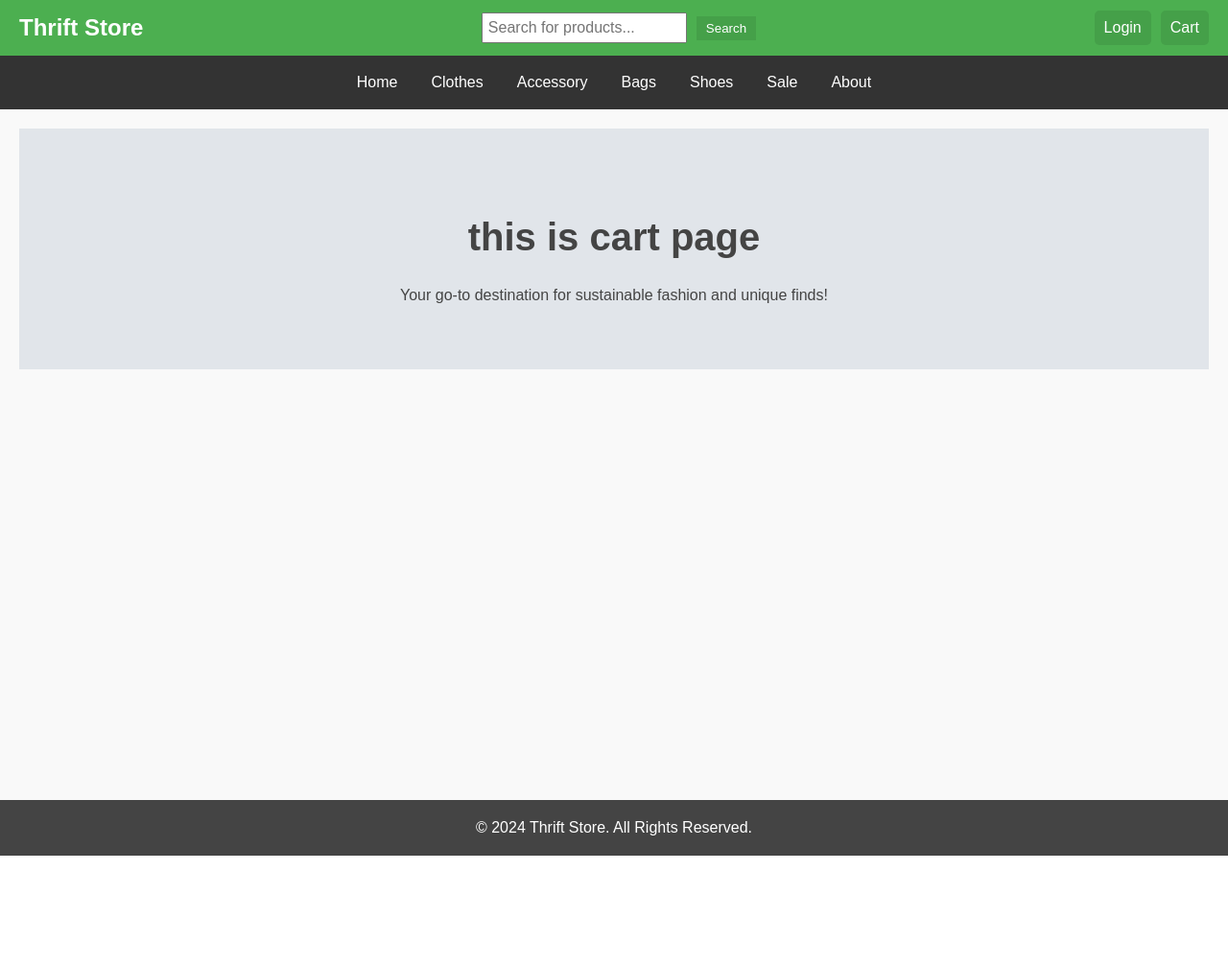
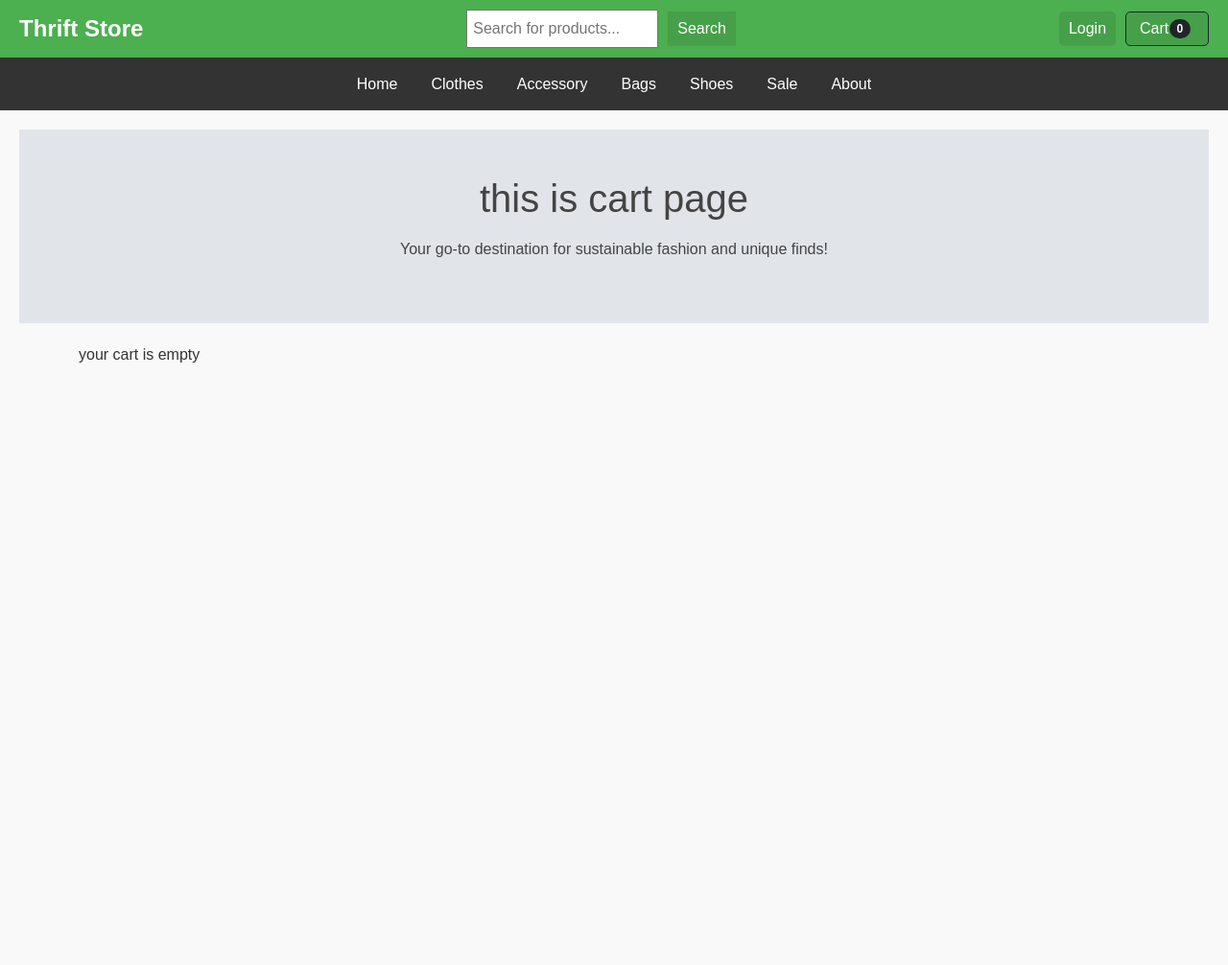
Before and after one commit to Shreya-724/Ecommerce, a Django app: page /cart/ in a window 1280 px wide. Shown: the top 1006 px of the page at 96% size. Before the commit the page ends 892 px from the top, so only its background shows below. Run offline with Django 5.2, Linux system fonts and the light colour scheme.

Commit message:
made some changes

```diff
--- a/project/app1/templates/base.html
+++ b/project/app1/templates/base.html
@@ -8,6 +8,7 @@
      <title>Thrift Store</title>
     <link href="{% static 'css/style.css' %}" rel="stylesheet"/>
     <script src="https://code.jquery.com/jquery-3.7.1.min.js" integrity="sha256-/JqT3SQfawRcv/BIHPThkBvs0OEvtFFmqPF/lYI/Cxo=" crossorigin="anonymous"></script>
+    <link href="https://cdn.jsdelivr.net/npm/bootstrap@5.3.3/dist/css/bootstrap.min.css" rel="stylesheet" integrity="sha384-QWTKZyjpPEjISv5WaRU9OFeRpok6YctnYmDr5pNlyT2bRjXh0JMhjY6hW+ALEwIH" crossorigin="anonymous">
 </head>
 <body>
     <div class="top-navbar">
@@ -18,7 +19,11 @@
         </div>
         <div class="auth-options">
             <a href="{% url 'login' %}">Login</a>
-            <a href="{% url 'cart_summary' %}">Cart</a>
+            <a href="{% url 'cart_summary' %}" class="btn btn-outline-dark"><i class="bi-cart-fill me-1"></i>Cart
+                <span class="badge bg-dark text-white ms-1 rounded-pill" id="cart_quantity">{{ cart|length }}
+
+
+            </span></a>
         </div>
     </div>
 
@@ -33,5 +38,6 @@
     <footer>
         &copy; 2024 Thrift Store. All Rights Reserved.
     </footer>
+    <script src="https://cdn.jsdelivr.net/npm/bootstrap@5.3.3/dist/js/bootstrap.bundle.min.js" integrity="sha384-YvpcrYf0tY3lHB60NNkmXc5s9fDVZLESaAA55NDzOxhy9GkcIdslK1eN7N6jIeHz" crossorigin="anonymous"></script>
 </body>
 </html>
--- a/project/app1/templates/category.html
+++ b/project/app1/templates/category.html
@@ -3,9 +3,6 @@
 
 {% block content %}
     <main>
-        <div class="banner">
-            category page
-        </div>
         <h1>Featured Products{{ category }}</h1>
                 <div class="product-grid">
                     {% for product in products %}
--- a/project/app1/templates/home.html
+++ b/project/app1/templates/home.html
@@ -3,11 +3,10 @@
 
 {% block content %}
     <main>
+        <img src="img1.jpg">
         <script src="https://cdn.jsdelivr.net/npm/bootstrap@5.3.3/dist/js/bootstrap.bundle.min.js" integrity="sha384-YvpcrYf0tY3lHB60NNkmXc5s9fDVZLESaAA55NDzOxhy9GkcIdslK1eN7N6jIeHz" crossorigin="anonymous"></script>
         <link href="https://cdn.jsdelivr.net/npm/bootstrap@5.3.3/dist/css/bootstrap.min.css" rel="stylesheet" integrity="sha384-QWTKZyjpPEjISv5WaRU9OFeRpok6YctnYmDr5pNlyT2bRjXh0JMhjY6hW+ALEwIH" crossorigin="anonymous">
-        <div class="banner">
-            Discover Thrift Treasures for Everyone!
-        </div>
+
         <h1>Featured Products</h1>
                 <div class="product-grid">
                     {% for product in products %}
--- a/project/cart/templates/cart_summary.html
+++ b/project/cart/templates/cart_summary.html
@@ -101,10 +101,127 @@ footer {
         <section class="about-banner">
             <h2>this is cart page</h2>
             <p>Your go-to destination for sustainable fashion and unique finds!</p>
+
         </section>
     </main>
 </body>
 </html>
+<div class="container">
+    {% if cart_products %}
+    {% for product in cart_products %}
+    <div class="card mb-3">
+        <div class="row g-0">
+          <div class="col-md-4">
+            <img src="{{ product.image.url }}" class="img-fluid rounded-start" >
+          </div>
+          <div class="col-md-8">
+            <div class="card-body">
+                <center>
+              <h5 class="card-title">{{product.name}}</h5>
+              <p class="card-text">{{product.description}}</p>
+              {% if product.is_sale %}
+
+
+                <div class="product-info">
+                    <p class="product-category">{{product.category}}</p>
+                    <div class="product-rating">
+                        ★★★★★ 5
+                    </div>
+                    <div class="product-pricing">
+                        <strike>
+                        <span class="discounted-price">Rs{{product.price}}</span>
+                        </strike>
+                        &nbsp
+                        <span class="discounted-price">Rs{{product.sale_price}}</span>
+
+                    </div>
+                </div>
+
+              {% else %}
+                ${{ product.price }}
+
+              {% endif %}
+              <br><br>
+              <div class="row justify-content-center">
+                <div class="col-md-2">Quantity:</div>
+                <div class="col-md-2">
+              <select class="form-select form-select-sm" id="qty-cart">
+                    {% for key,value in quantities.items %}
+                     {% if key == product.id|slugify %}
+                     <option selected> {{ value }}</option>
+                     {% endif %}
+                    {% endfor %}
+
+
+                <option value="1">1</option>
+                <option value="2">2</option>
+                <option value="3">3</option>
+                <option value="4">4</option>
+                <option value="5">5</option>
+              </select>
+            </div>
+            </div><br><br><br>
+              <a href="{% url 'home'%}" class="btn btn-secondary">Home</a>
+              <button type="button" value="{{ product.id }}"
+              class ="btn btn-danger delete-product">Remove</button>
+                </center>
+            </div>
+          </div>
+        </div>
+      </div><br><br>
+    {% endfor %}
+    {% else %}
+    your cart is empty
+    <br><br><br><br><br><br><br><br><br><br><br><br><br><br><br><br>
+    {% endif %}
+</div>
+    <script>
+      $(document).on('click', '.delete-product', function (e) {
+        e.preventDefault();
+        const button = $(this);
+        $.ajax({
+            type: 'POST',
+            url: '{% url "cart_delete" %}',
+            data: {
+                product_id: button.val(),
+                csrfmiddlewaretoken: '{{ csrf_token }}',
+                action: 'post',
+            },
+            success: function (json) {
+                button.closest('.card').remove(); // Remove product card
+            },
+            error: function (xhr, errmsg, err) {
+                console.error(xhr.responseText);
+            },
+        });
+    });
+
+
+
+    $(document).on('change', '#qty-cart', function () {
+      const quantity = $(this).val();
+      const productId = $(this).closest('.card').find('.delete-product').val();
+      $.ajax({
+          type: 'POST',
+          url: '{% url "cart_update" %}',
+          data: {
+              product_id: productId,
+              product_qty: quantity,
+              csrfmiddlewaretoken: '{{ csrf_token }}',
+              action: 'post',
+          },
+          success: function (json) {
+              console.log('Quantity updated');
+          },
+          error: function (xhr, errmsg, err) {
+              console.error(xhr.responseText);
+          },
+      });
+  });
+
+
+    </script>
+
 <br><br><br><br><br><br><br><br><br><br><br><br><br><br><br><br>
 
 {% endblock %}
--- a/project/cart/urls.py
+++ b/project/cart/urls.py
@@ -5,9 +5,9 @@ from django.contrib import admin
 
 urlpatterns = [
     path('',views.cart_summary,name="cart_summary"),
-     path('add/',views.cart_add,name="cart_add"),
-      path('delete/',views.cart_delete,name="cart_delete"),
-       path('update/',views.cart_update,name="cart_update"),
+    path('add/',views.cart_add,name="cart_add"),
+    path('delete/',views.cart_delete,name="cart_delete"),
+    path('update/',views.cart_update,name="cart_update"),
 
 
 ]
--- a/project/cart/views.py
+++ b/project/cart/views.py
@@ -5,30 +5,60 @@ from django.http import JsonResponse
 
 # Create your views here.
 def cart_summary(request):
-    return render(request, "cart_summary.html", {})
+    #get the cart
+    cart = Cart(request)
+    cart_products = cart.get_prods
+    quantities = cart.get_quants
+    return render(request, "cart_summary.html", {"cart_products":cart_products, "quantities":quantities})
+
+def cart_add(request):
+    cart = Cart(request)
+    if request.POST.get('action') == 'post':
+        product_id = int(request.POST.get('product_id'))
+        product_qty = int(request.POST.get('product_qty'))
+        product = get_object_or_404(Product, id=product_id)
+
+        cart.add(product=product, quantity=product_qty)
+        # Get cart quantity
+        cart_quantity = len(cart)  # This now works as expected
+
+        # Return response with the cart quantity
+        #response = JsonResponse({'Product Name:' : product.name})
+        response = JsonResponse({'qty': cart_quantity})
+        return response
+
+def cart_delete(request):
+    cart = Cart(request)
+    if request.POST.get('action') == 'post':
+        product_id = request.POST.get('product_id')
+        if not product_id:
+            return JsonResponse({'error': 'Product ID is required'}, status=400)
+
+        try:
+            product_id = int(product_id)
+        except ValueError:
+            return JsonResponse({'error': 'Invalid Product ID'}, status=400)
+
+        cart.delete(product=product_id)
+        return JsonResponse({'product': product_id})
 
 
 
 
-
-def cart_add(request):
+def cart_update(request):
     cart = Cart(request)
     if request.POST.get('action') == 'post':
+        product_id = request.POST.get('product_id')
+        product_qty = request.POST.get('product_qty')
 
-        product_id = int(request.POST.get('product_id'))
+        if not product_id or not product_qty:
+            return JsonResponse({'error': 'Product ID and quantity are required'}, status=400)
 
-        product = get_object_or_404(Product, id=product_id)
+        try:
+            product_id = int(product_id)
+            product_qty = int(product_qty)
+        except ValueError:
+            return JsonResponse({'error': 'Invalid input'}, status=400)
 
-        cart.add(product=product)
-
-        response = JsonResponse({'Product Name:' : product.name})
-        return response
-
-
-
-
-
-def cart_delete(request):
-    pass
-def cart_update(request):
-    pass
+        cart.update(product=product_id, quantity=product_qty)
+        return JsonResponse({'success': 'Quantity updated'})
--- a/project/project/settings.py
+++ b/project/project/settings.py
@@ -60,7 +60,7 @@ TEMPLATES = [
                 'django.template.context_processors.request',
                 'django.contrib.auth.context_processors.auth',
                 'django.contrib.messages.context_processors.messages',
-                'cart.context_processor.cart',
+                'cart.context_processors.cart',
             ],
         },
     },
--- a/project/project/urls.py
+++ b/project/project/urls.py
@@ -22,9 +22,10 @@ from django.conf.urls.static import static
 urlpatterns = [
     path('admin/', admin.site.urls),
     path('', include('app1.urls')),
-    path('cart/',include('cart.urls')),
-]
+    path('cart/', include('cart.urls')),
+]      + static(settings.MEDIA_URL,document_root=settings.MEDIA_ROOT)
+
 
 # Add static and media URL patterns
-if settings.DEBUG:  # Ensure these URLs are only used in development
-    urlpatterns += static(settings.MEDIA_URL, document_root=settings.MEDIA_ROOT)
+#if settings.DEBUG:  # Ensure these URLs are only used in development
+   # urlpatterns += static(settings.MEDIA_URL, document_root=settings.MEDIA_ROOT)
--- a/project/static/css/style.css
+++ b/project/static/css/style.css
@@ -85,17 +85,6 @@ main {
     padding: 20px;
 }
 
-.banner {
-    background: url('https://via.placeholder.com/1200x400') no-repeat center center/cover;
-    height: 700px;
-    display: flex;
-    justify-content: center;
-    align-items: center;
-    color: white;
-    text-align: center;
-    font-size: 2em;
-    font-weight: bold;
-}
 
 .slogan-bar {
     background-color: #f7f7f7;
```
Also changed, not shown: project/app1/templates/product.html (+20 -5 lines), project/cart/cart.py (+42 -15 lines), project/cart/context_processors.py (renamed from project/cart/context_processor.py), project/db.sqlite3.
